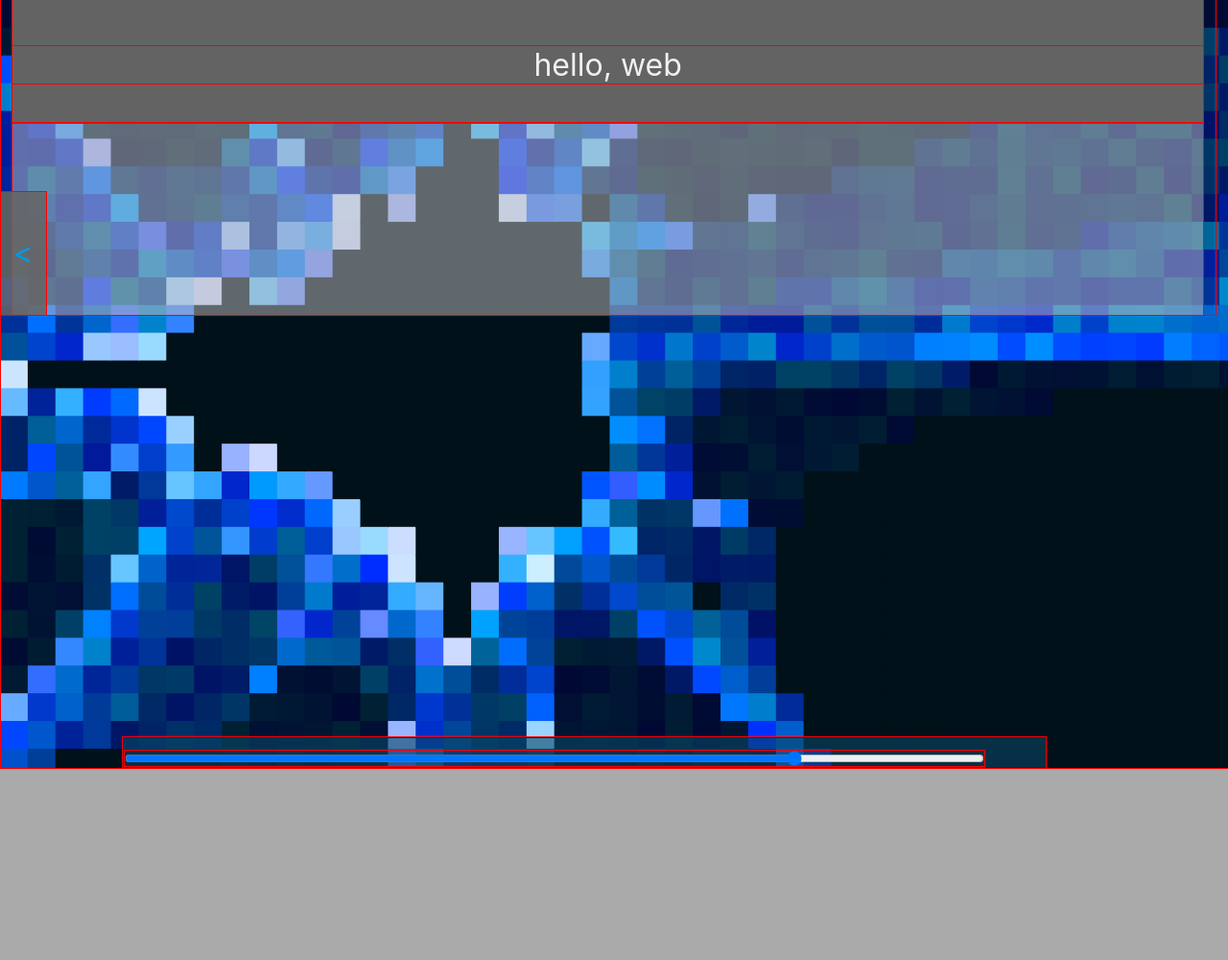
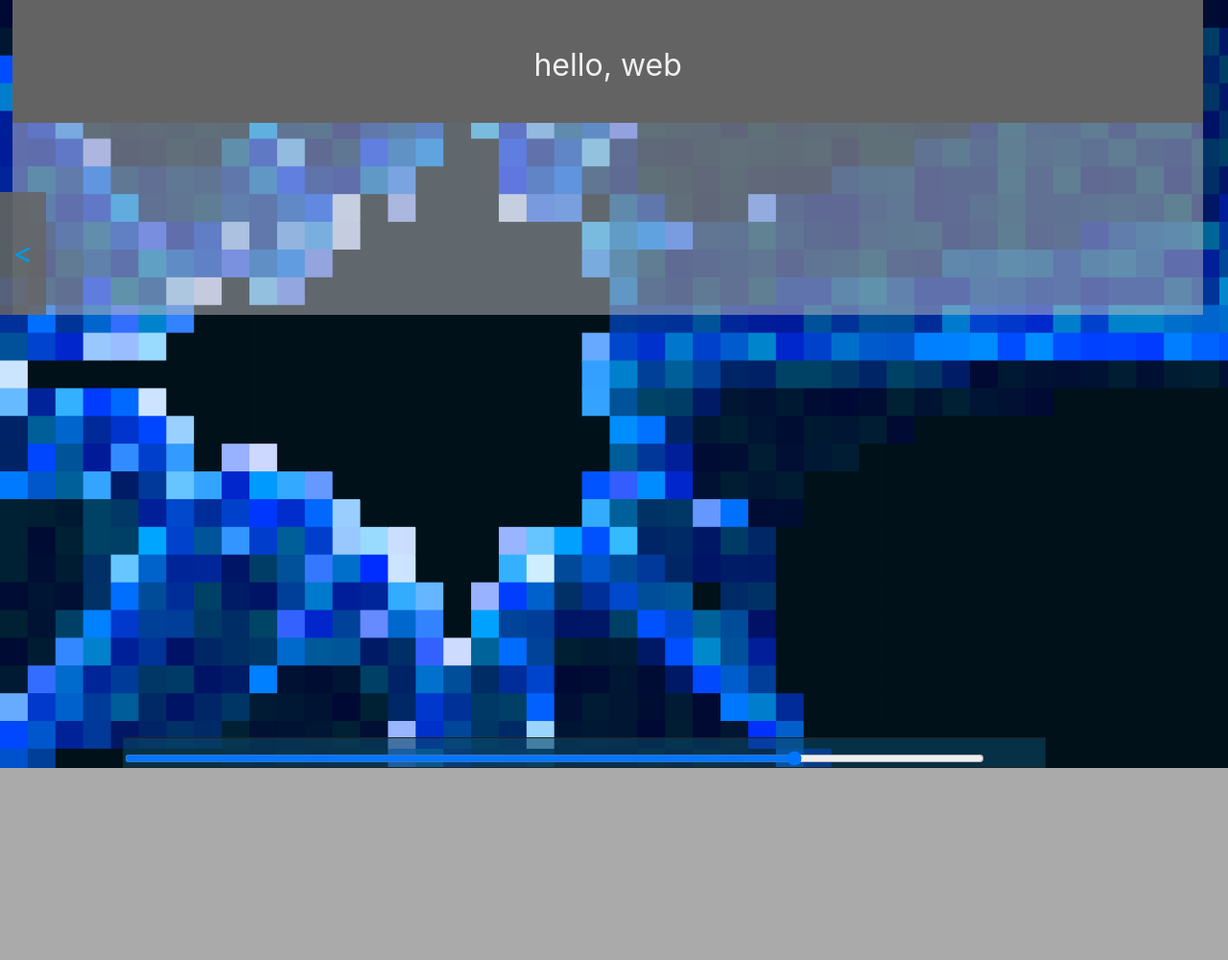
Before and after one commit to naclonts/personal-site, a Django app: template homepage/templates/homepage/index.html in a window 1280 px wide. Shown: the top 1000 px of the page at 96% size. Run offline with Django 3.2, Linux system fonts and the light colour scheme; the template is opened without the code that fills it, so the values that code supplies are empty.

Commit message:
removed debug outlines

```diff
--- a/homepage/static/styles.css
+++ b/homepage/static/styles.css
@@ -1,7 +1,3 @@
-* {
-        outline: 1px solid red;
-}
-
 input {
     position: absolute;
     z-index: 1;
```
